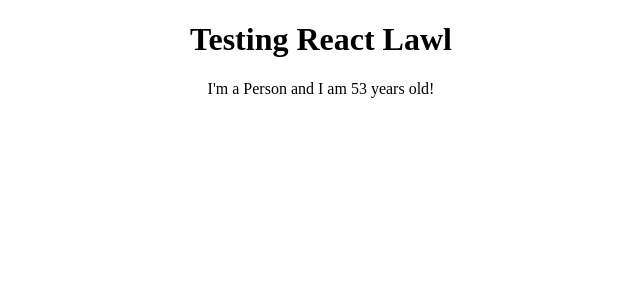
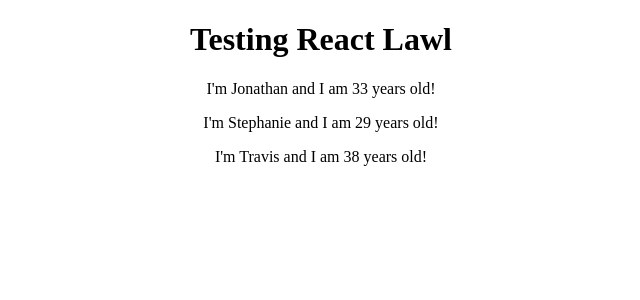
Before and after one commit to JS-goose/react-person-manager, a React (Create React App) app: page / in a window 1280 px wide. Shown: the top 300 px of the page, without its empty margins (319-959 px from the left). Built offline with nearby package versions, Linux system fonts and the light colour scheme.

Commit message:
changed to dynamic name/age from props

```diff
--- a/src/App.js
+++ b/src/App.js
@@ -7,7 +7,9 @@ class App extends Component {
     return (
       <div className="App">
         <h1>Testing React Lawl</h1>
-        <Person />
+        <Person name={'Jonathan'} age={33}/>
+        <Person name={'Stephanie'} age={29}/>
+        <Person name={'Travis'} age={38}/>
       </div>
     );
   }
--- a/src/Person/Person.js
+++ b/src/Person/Person.js
@@ -1,7 +1,7 @@
 import React, { Component } from 'react';
 
-const person = () => {
-    return <p>I'm a Person and I am {Math.floor(Math.random() * 60)} years old!</p>
+const person = (props) => {
+    return <p>I'm {props.name} and I am {props.age} years old!</p>
 }
 
 export default person
```
